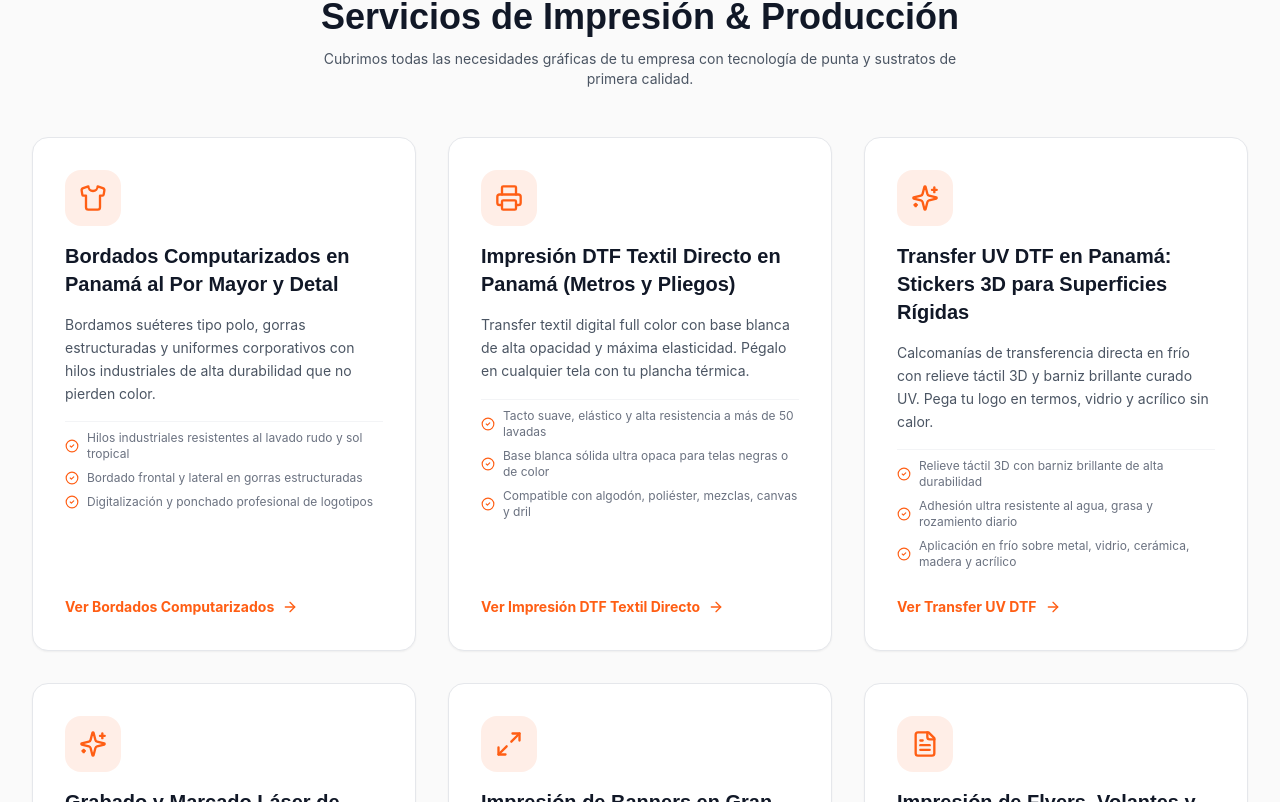
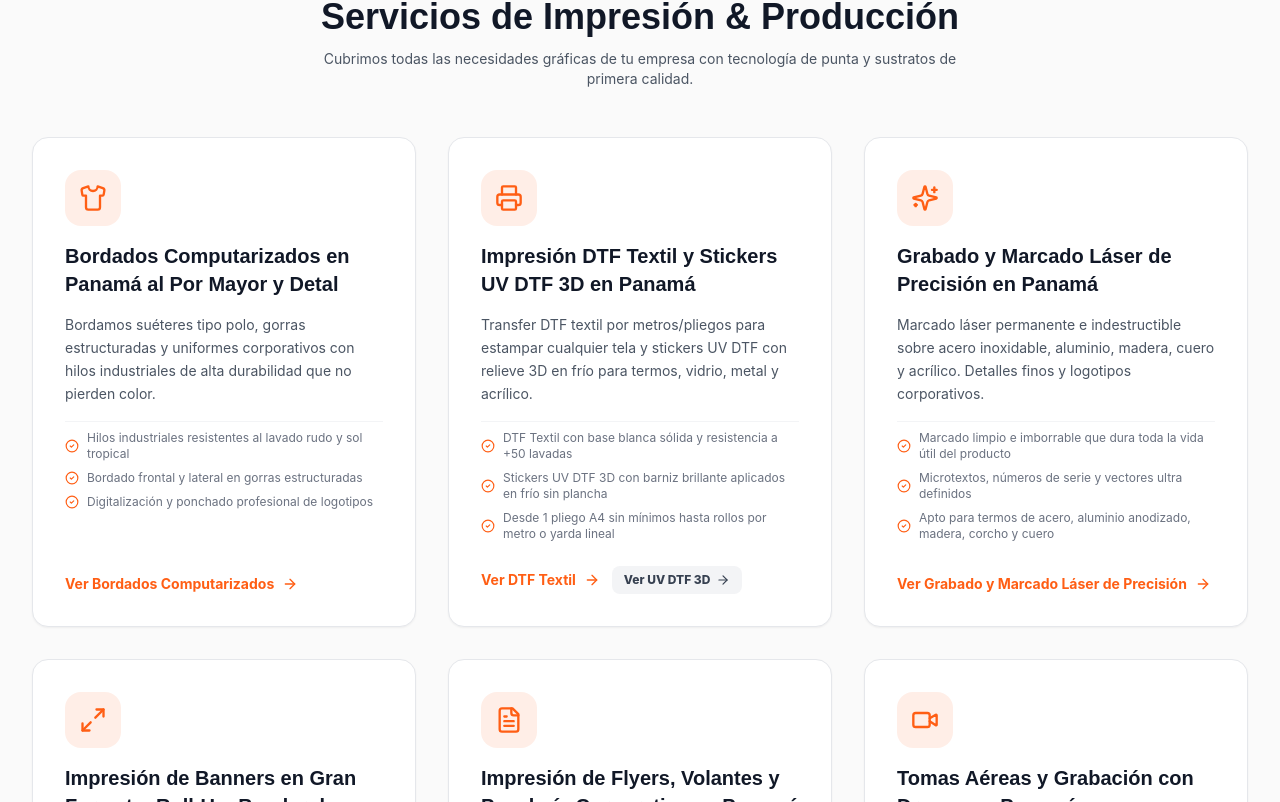
Before and after one commit to cotoss3/Rufpixel_Vercel, a Next.js app: page / in a window 1280 px wide. Shown: the part 1638-2440 px from the top of the page. Built offline with nearby package versions, Linux system fonts and the light colour scheme; no server answers.

Commit message:
feat(home): unify DTF Textil and UV DTF into single service card for 6-card 3x2 grid on Home

```diff
--- a/src/app/page.tsx
+++ b/src/app/page.tsx
@@ -251,7 +251,23 @@ export default async function HomePage() {
         </div>
 
         <div className="grid grid-cols-1 md:grid-cols-2 lg:grid-cols-3 gap-8">
-          {MOCK_SERVICES.map((service) => (
+          {MOCK_SERVICES.filter((s) => s.slug !== 'uv-dtf').map((rawService) => {
+            const isDtfCombined = rawService.slug === 'dtf-textil';
+            const service = isDtfCombined
+              ? {
+                  ...rawService,
+                  title: 'Impresión DTF Textil y Stickers UV DTF 3D en Panamá',
+                  shortDesc:
+                    'Transfer DTF textil por metros/pliegos para estampar cualquier tela y stickers UV DTF con relieve 3D en frío para termos, vidrio, metal y acrílico.',
+                  features: [
+                    'DTF Textil con base blanca sólida y resistencia a +50 lavadas',
+                    'Stickers UV DTF 3D con barniz brillante aplicados en frío sin plancha',
+                    'Desde 1 pliego A4 sin mínimos hasta rollos por metro o yarda lineal',
+                  ],
+                }
+              : rawService;
+
+            return (
               <div
                 key={service.id}
                 className="bg-white rounded-2xl p-8 border border-gray-200 hover:border-[#FF5E14]/50 shadow-sm hover:shadow-xl transition-all group flex flex-col justify-between"
@@ -278,17 +294,27 @@ export default async function HomePage() {
                   </ul>
                 </div>
 
-              <div className="pt-6">
+                <div className="pt-6 flex flex-wrap items-center gap-3">
                   <Link
                     href={service.slug === 'tomas-aereas-drones' ? '/tomas-aereas-panama' : `/servicios/${service.slug}`}
                     className="inline-flex items-center space-x-2 text-sm font-bold text-[#FF5E14] hover:text-[#E04700] transition-colors"
                   >
-                  <span>Ver {service.title.split(' en Panamá')[0]}</span>
+                    <span>{isDtfCombined ? 'Ver DTF Textil' : `Ver ${service.title.split(' en Panamá')[0]}`}</span>
                     <ArrowRight className="w-4 h-4 group-hover:translate-x-1 transition-transform" />
                   </Link>
+                  {isDtfCombined && (
+                    <Link
+                      href="/servicios/uv-dtf"
+                      className="inline-flex items-center space-x-1.5 text-xs font-extrabold text-gray-700 hover:text-[#FF5E14] bg-gray-100 hover:bg-[#FF5E14]/10 px-3 py-1.5 rounded-lg transition-colors"
+                    >
+                      <span>Ver UV DTF 3D</span>
+                      <ArrowRight className="w-3.5 h-3.5" />
+                    </Link>
+                  )}
                 </div>
               </div>
-          ))}
+            );
+          })}
         </div>
       </section>
 
```
Lines whose indentation alone changed are shown as unchanged.
